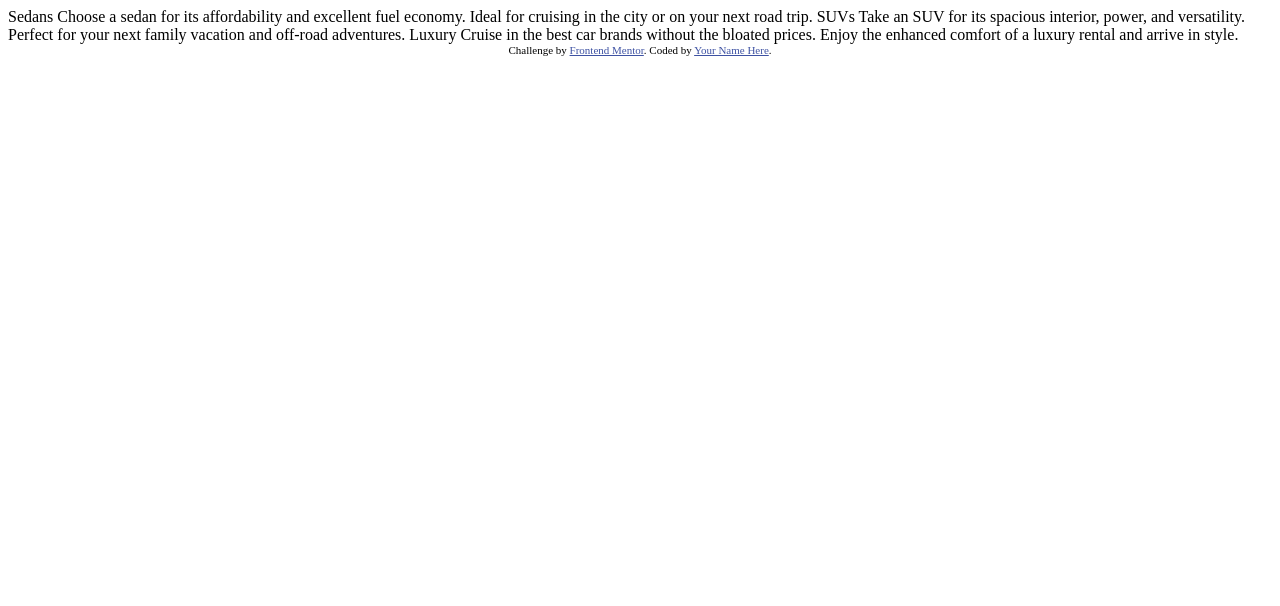
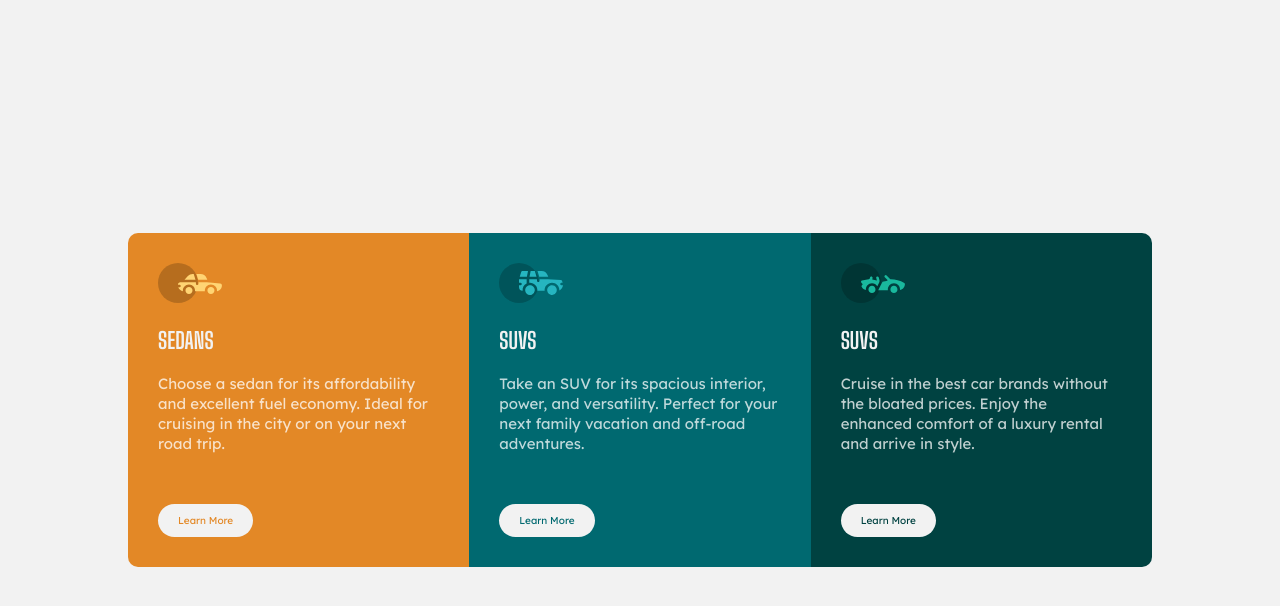
Before and after one commit to Mainul-Islam-Nirob/3-column-preview-card-component, a plain HTML site: page index.html in a window 1280 px wide. Drawn offline with Linux system fonts and the light colour scheme.

Commit message:
compeleted markup and design

```diff
--- a/index.html
+++ b/index.html
@@ -2,35 +2,40 @@
 <html lang="en">
 <head>
   <meta charset="UTF-8">
-  <meta name="viewport" content="width=device-width, initial-scale=1.0"> <!-- displays site properly based on user's device -->
-
+  <meta name="viewport" content="width=device-width, initial-scale=1.0">
   <link rel="icon" type="image/png" sizes="32x32" href="./images/favicon-32x32.png">
-
+  <link rel="stylesheet" href="style.css">
   <title>Frontend Mentor | 3-column preview card component</title>
-
-  <!-- Feel free to remove these styles or customise in your own stylesheet 👍 -->
-  <style>
-    .attribution { font-size: 11px; text-align: center; }
-    .attribution a { color: hsl(228, 45%, 44%); }
-  </style>
 </head>
 <body>
-
-  Sedans
-  Choose a sedan for its affordability and excellent fuel economy. Ideal for cruising in the city
-  or on your next road trip.
-
-  SUVs
-  Take an SUV for its spacious interior, power, and versatility. Perfect for your next family vacation
-  and off-road adventures.
-
-  Luxury
-  Cruise in the best car brands without the bloated prices. Enjoy the enhanced comfort of a luxury
-  rental and arrive in style.
-
-  <div class="attribution">
-    Challenge by <a href="https://www.frontendmentor.io?ref=challenge" target="_blank">Frontend Mentor</a>.
-    Coded by <a href="#">Your Name Here</a>.
+  <div class="container">
+    <div class="orange">
+      <img src="./images/icon-sedans.svg" alt="seedans">
+      <h2 class="cart-title">SEDANS</h2>
+      <p class="cart-description">Choose a sedan for its affordability and excellent fuel economy. Ideal for cruising in the city
+        or on your next road trip.</p>
+        <div class="button">
+          <a href="#">Learn More</a>
+        </div>
+    </div>
+    <div class="cyan">
+      <img src="./images/icon-suvs.svg" alt="suvs">
+      <h2 class="cart-title">SUVS</h2>
+      <p class="cart-description">Take an SUV for its spacious interior, power, and versatility. Perfect for your next family vacation
+        and off-road adventures.</p>
+        <div class="button">
+          <a href="#">Learn More</a>
+        </div>
+    </div>
+    <div class="dark-cyan">
+      <img src="./images/icon-luxury.svg" alt="luxury">
+      <h2 class="cart-title">SUVS</h2>
+      <p class="cart-description">Cruise in the best car brands without the bloated prices. Enjoy the enhanced comfort of a luxury
+        rental and arrive in style.</p>
+        <div class="button">
+          <a href="#">Learn More</a>
+        </div>
+    </div>
   </div>
 </body>
 </html>
--- /dev/null
+++ b/style.css
@@ -0,0 +1,87 @@
+@import url('https://fonts.googleapis.com/css2?family=Big+Shoulders+Display:wght@700&family=Lexend+Deca&display=swap');
+*{
+    margin: 0;
+    padding: 0;
+    box-sizing: border-box;
+}
+html{
+    font-size: 62.5%;
+}
+body{
+   min-width: 100vw;
+   min-height: 100vh;
+    font-size: 1.5rem;
+    background-color: hsl(0, 0%, 95%);
+    font-family: 'Lexend Deca', sans-serif;
+    display: flex;
+    align-items: center;
+    justify-content: center;
+}
+h2{
+    font-family: 'Big Shoulders Display', cursive;
+    font-weight: 700;
+    color: hsl(0, 0%, 95%);
+    padding: 2rem 0 2rem 0;
+}
+.container{
+    display: grid;
+    grid-template-columns: 1fr 1fr 1fr;
+    max-width: 80vw;
+    border-radius: 1rem;
+    overflow: hidden;
+    margin: 2rem;
+}
+.orange{
+    background-color: hsl(31, 77%, 52%);
+    padding: 3rem;
+}
+.cyan{
+    background-color: hsl(184, 100%, 22%);
+    padding: 3rem;
+}
+.dark-cyan{
+    background-color: hsl(179, 100%, 13%);
+    padding: 3rem;
+}
+p{
+    color: hsla(0, 0%, 100%, 0.75);
+    line-height: 2rem;
+    margin-bottom: 2rem;
+
+}
+/* .button{
+    padding: 1.5rem 0 1.5rem 0;
+} */
+a{
+    text-decoration: none;
+    background-color: hsl(0, 0%, 95%);
+    padding: 1rem 2rem;
+    border-radius: 5rem;
+    font-size: 1rem;
+    display: inline-block;
+    margin-top: 3rem;
+}
+a:hover{
+    color: hsl(0, 0%, 95%) !important;
+    background-color: transparent;
+    border: .2rem solid hsl(0, 0%, 95%);
+}
+.orange a {
+    color:hsl(31, 77%, 52%);
+}
+.cyan a {
+    color:hsl(184, 100%, 22%);
+}
+.dark-cyan a {
+    color:hsl(179, 100%, 13%);
+}
+@media only screen and (max-width: 750px) {
+    .container{
+        grid-template-columns: 1fr;
+    }
+  }
+@media only screen and (max-width: 375px) {
+   a{
+       margin-top: 1rem;
+   }
+  }
```
